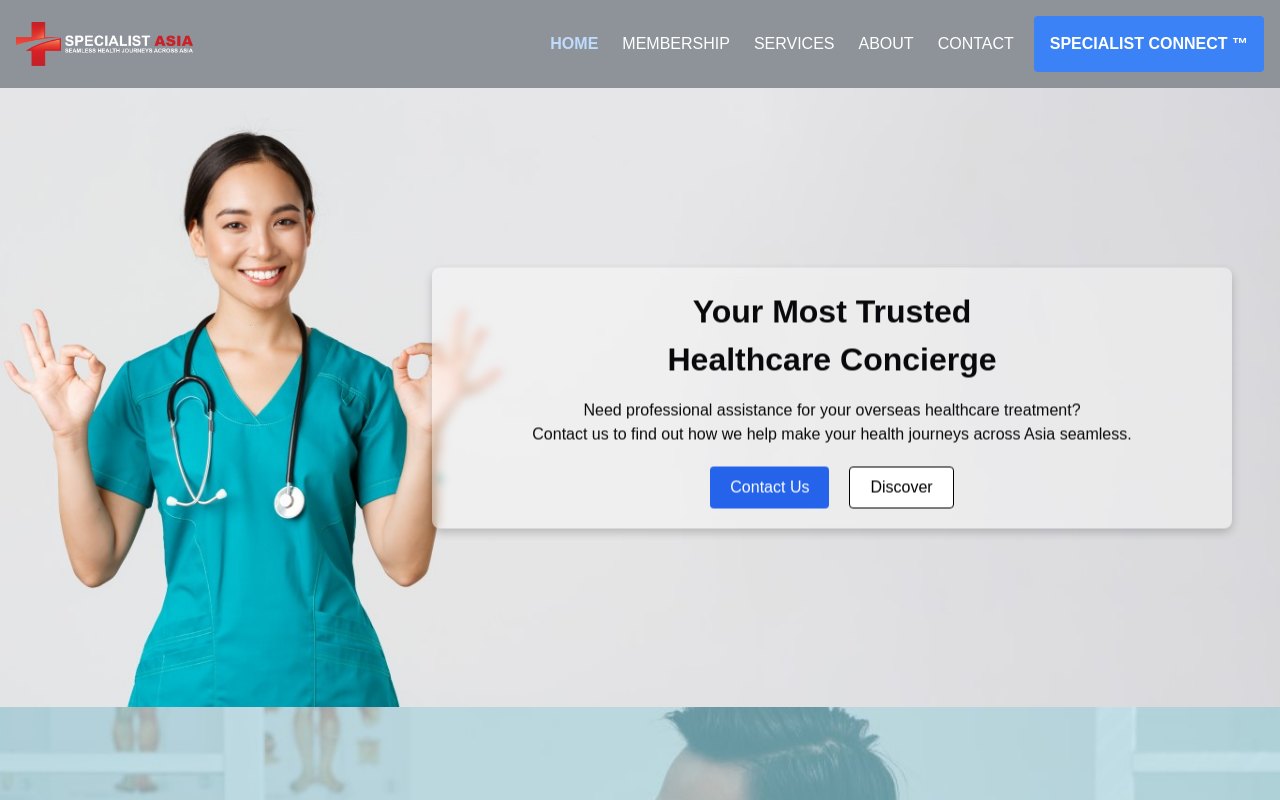
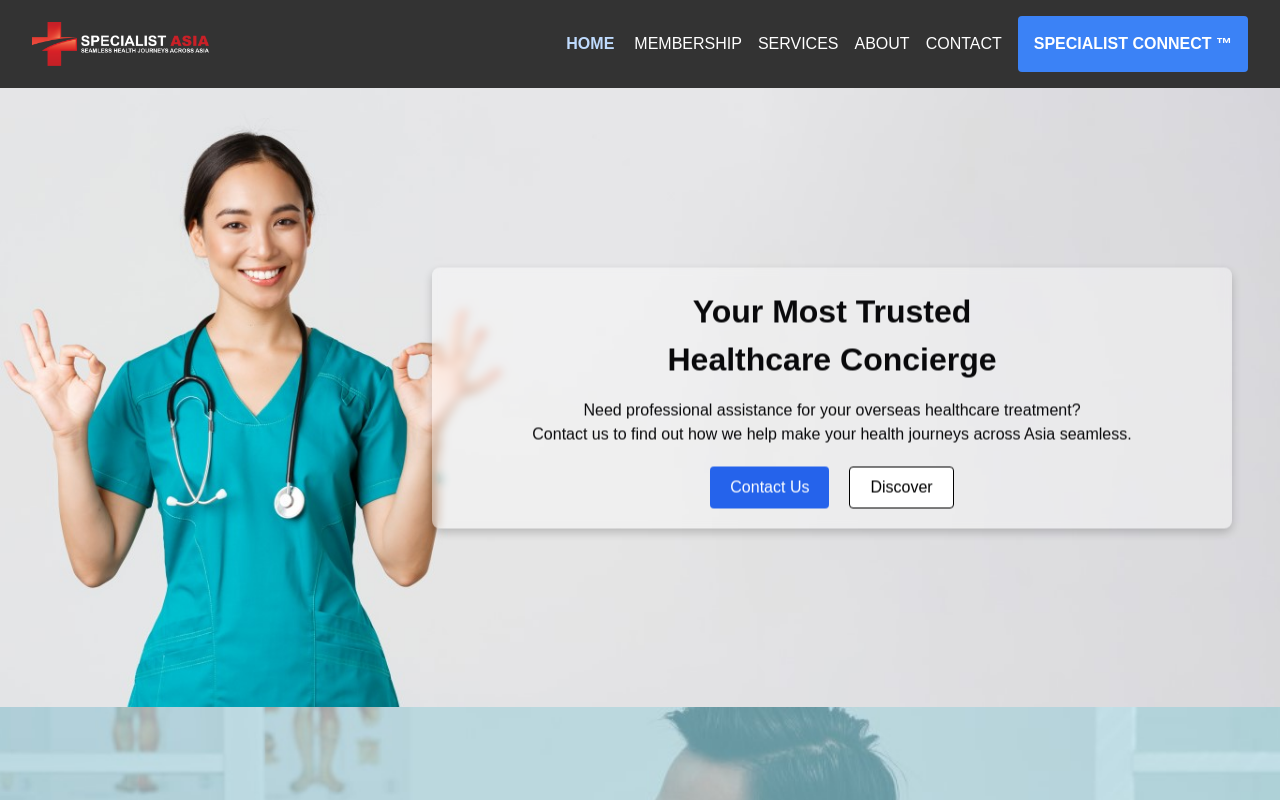
Before and after one commit to ywlee8888/funderasia_nextjs, a Next.js app: page / in a window 1280 px wide. Shown: the top 800 px of the page. Built offline with nearby package versions, Linux system fonts and the light colour scheme.

Commit message:
Update Navbar for mobileview

```diff
--- a/components/Navbar/navbar.tsx
+++ b/components/Navbar/navbar.tsx
@@ -6,7 +6,7 @@ import AboutUs from "../services/aboutUs";
 import ContactUs from "../services/contactUs";
 import Membership from "../services/memberhsip";
 import SpecialistConnectNavBar from "../forms/specialistConnectNavBar";
-import styles from "./navbar.module.css";
+import styles from "./navbar.module.css"; // Import your CSS module
 
 interface NavbarProps {
   className?: string;
@@ -74,7 +74,6 @@ export default function Navbar({ className, toggleSpecialistConnect }: NavbarPro
         body: JSON.stringify(formData),
       });
 
-      // Log the response for debugging
       const data = await response.json();
       console.log("Response from server:", data);
 
@@ -91,7 +90,7 @@ export default function Navbar({ className, toggleSpecialistConnect }: NavbarPro
   };
 
   return (
-    <nav className={`relative bg-gray-800 bg-opacity-50 text-white p-4 ${className}`} aria-label="Main Navigation">
+    <nav className={`${styles.navbar} relative bg-gray-800 bg-opacity-50 text-white p-4 ${className}`} aria-label="Main Navigation">
       <div className="container mx-auto flex justify-between items-center">
         <div className="text-lg font-bold">
           <img
@@ -104,7 +103,7 @@ export default function Navbar({ className, toggleSpecialistConnect }: NavbarPro
         <div className="block lg:hidden">
           <button
             onClick={toggleMenu}
-            className="text-white focus:outline-none"
+            className={styles.toggleButton} // Apply the toggle button styles
             aria-expanded={isOpen}
             aria-label="Toggle menu"
           >
@@ -128,7 +127,7 @@ export default function Navbar({ className, toggleSpecialistConnect }: NavbarPro
         <div className={`hidden lg:flex space-x-4 items-center ${isOpen ? "flex" : "hidden"}`}>
           <Link
             href="/"
-            className="text-blue-200 font-extrabold hover:font-extrabold whitespace-nowrap px-1"
+            className={`${styles.menuItem} text-blue-200 font-extrabold hover:font-extrabold whitespace-nowrap px-1`}
             onClick={handleLinkClick}
             aria-label="Home"
           >
@@ -136,7 +135,7 @@ export default function Navbar({ className, toggleSpecialistConnect }: NavbarPro
           </Link>
 
           <button
-            className="hover:font-extrabold whitespace-nowrap px-1"
+            className={styles.menuItem} // Use menu item styles
             onClick={() => toggleComponent("membership")}
             aria-label="Membership"
           >
@@ -144,7 +143,7 @@ export default function Navbar({ className, toggleSpecialistConnect }: NavbarPro
           </button>
 
           <button
-            className="hover:font-extrabold whitespace-nowrap px-1"
+            className={styles.menuItem}
             onClick={() => toggleComponent("keyServices")}
             aria-label="Services"
           >
@@ -153,7 +152,7 @@ export default function Navbar({ className, toggleSpecialistConnect }: NavbarPro
 
           <button
             onClick={() => toggleComponent("aboutUs")}
-            className="hover:font-extrabold whitespace-nowrap px-1"
+            className={styles.menuItem}
             aria-label="About Us"
           >
             ABOUT
@@ -161,7 +160,7 @@ export default function Navbar({ className, toggleSpecialistConnect }: NavbarPro
 
           <button
             onClick={() => toggleComponent("contactUs")}
-            className="hover:font-extrabold whitespace-nowrap px-1"
+            className={styles.menuItem}
             aria-label="Contact Us"
           >
             CONTACT
@@ -178,11 +177,11 @@ export default function Navbar({ className, toggleSpecialistConnect }: NavbarPro
       </div>
 
       {isOpen && (
-        <div className="lg:hidden bg-gray-700 mt-2 rounded-md">
+        <div className={`${styles.menu} lg:hidden bg-gray-700 mt-2 rounded-md ${isOpen ? 'open' : ''}`}>
           <div className="flex flex-col space-y-2 p-4">
             <Link
               href="/"
-              className="text-blue-200 font-extrabold hover:font-extrabold whitespace-nowrap"
+              className={`${styles.menuItem} text-blue-200 font-extrabold hover:font-extrabold whitespace-nowrap`}
               onClick={handleLinkClick}
               aria-label="Home"
             >
@@ -190,7 +189,7 @@ export default function Navbar({ className, toggleSpecialistConnect }: NavbarPro
             </Link>
 
             <button
-              className="hover:font-extrabold whitespace-nowrap"
+              className={styles.menuItem}
               onClick={() => toggleComponent("membership")}
               aria-label="Membership"
             >
@@ -198,7 +197,7 @@ export default function Navbar({ className, toggleSpecialistConnect }: NavbarPro
             </button>
 
             <button
-              className="hover:font-extrabold whitespace-nowrap"
+              className={styles.menuItem}
               onClick={() => toggleComponent("keyServices")}
               aria-label="Services"
             >
@@ -207,7 +206,7 @@ export default function Navbar({ className, toggleSpecialistConnect }: NavbarPro
 
             <Link
               href="/about"
-              className="hover:font-extrabold whitespace-nowrap"
+              className={styles.menuItem}
               onClick={handleLinkClick}
               aria-label="About Us"
             >
@@ -216,7 +215,7 @@ export default function Navbar({ className, toggleSpecialistConnect }: NavbarPro
 
             <Link
               href="/contact"
-              className="hover:font-extrabold whitespace-nowrap"
+              className={styles.menuItem}
               onClick={handleLinkClick}
               aria-label="Contact Us"
             >
```
